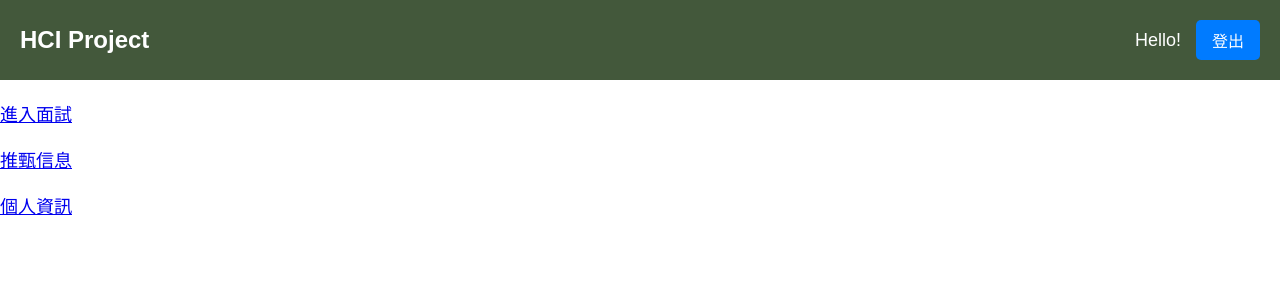
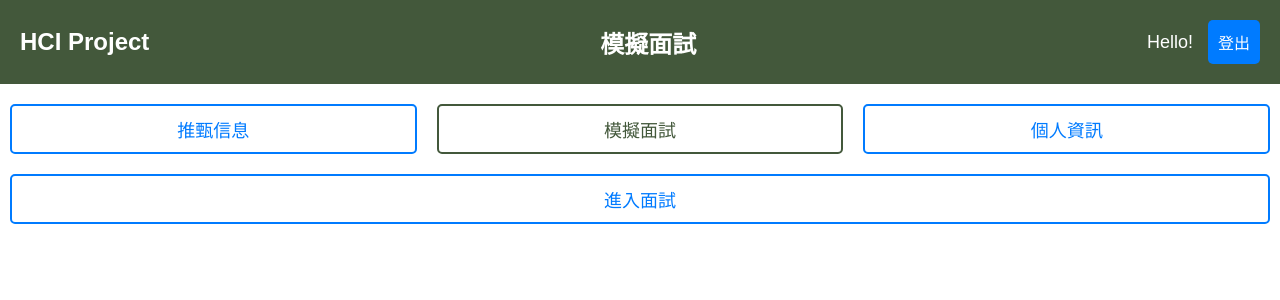
Before and after one commit to Mike1ife/HCI-Final-Project, a Django app: page /mock/ in a window 1280 px wide. Shown: the top 300 px of the page. Run offline with Django 5.2, Linux system fonts and the light colour scheme.

Commit message:
Page refinement

```diff
--- a/chatapp/templates/mock.html
+++ b/chatapp/templates/mock.html
@@ -3,7 +3,7 @@
 
 <head>
     <meta charset="UTF-8">
-    <title>推甄信息</title>
+    <title>模擬面試</title>
     <style>
         body {
             margin: 0;
@@ -22,6 +22,12 @@
         }
 
         #app-name {
+            font-size: 24px;
+            /* Adjust the font size as needed */
+            font-weight: bold;
+        }
+
+        #web-name {
             font-size: 24px;
             /* Adjust the font size as needed */
             font-weight: bold;
@@ -51,13 +57,13 @@
 
         .btn {
             text-decoration: none;
-            padding: 8px 16px;
-            /* Adjust the padding as needed */
+            padding: 10px;
             border: none;
             border-radius: 5px;
             cursor: pointer;
             font-size: 16px;
-            /* Adjust the font size as needed */
+            flex: 1;
+            /* Equal width for all buttons */
         }
 
         .btn-primary {
@@ -65,11 +71,34 @@
             color: #fff;
         }
 
+        .btn-info,
+        .btn-mock,
+        .btn-test,
+        .btn-identity {
+            text-align: center;
+            margin: 10px;
+        }
+
+        .page-links {
+            margin-top: 20px;
+            display: flex;
+            justify-content: center;
+        }
+
         .page-links a {
-            margin-top: 20px;
+            text-decoration: none;
+            padding: 10px;
+            border: 2px solid #007bff;
+            border-radius: 5px;
             font-size: 18px;
-            /* Adjust the font size as needed */
-            display: block;
+            margin: 0 10px;
+            color: #007bff;
+        }
+
+        .page-links .btn-mock.disabled {
+            pointer-events: none;
+            color: #43583b;
+            border-color: #43583b;
         }
     </style>
 </head>
@@ -78,18 +107,22 @@
     <div id="content">
         {% block content %}
         <header>
-            <span id="app-name">{{ app_name }}</span>
+            <span id="web-name">{{ app_name }}</span>
+            <span id="app-name">模擬面試</span>
             <nav>
                 <ul>
                     <li id="user-info">Hello! {{ username }}</li>
-                    <a class="btn btn-lg btn-primary" href="{% url 'signout' %}" role="button">登出</a>
+                    <a class="btn btn-primary" href="{% url 'signout' %}" role="button">登出</a>
                 </ul>
             </nav>
         </header>
         <div class="page-links">
-            <a href="{% url 'mockgpt' %}" role="button">進入面試</a>
-            <a href="{% url 'info' %}">推甄信息</a>
-            <a href="{% url 'identity' %}"">個人資訊</a>
+            <a class="btn btn-info" href="{% url 'info' %}">推甄信息</a>
+            <a class="btn btn-mock disabled" href="{% url 'mock' %}">模擬面試</a>
+            <a class="btn btn-identity" href="{% url 'identity' %}">個人資訊</a>
+        </div>
+        <div class="page-links">
+            <a class="btn btn-test" href="{% url 'mockgpt' %}">進入面試</a>
         </div>
         {% endblock %}
     </div>
```
Also changed, not shown: chatapp/templates/chatapp/mockgpt.html (+34 -7 lines), chatapp/templates/identity.html (+40 -10 lines), chatapp/templates/info.html (+39 -14 lines).
